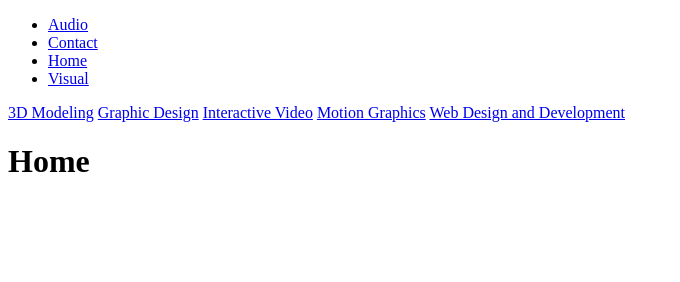
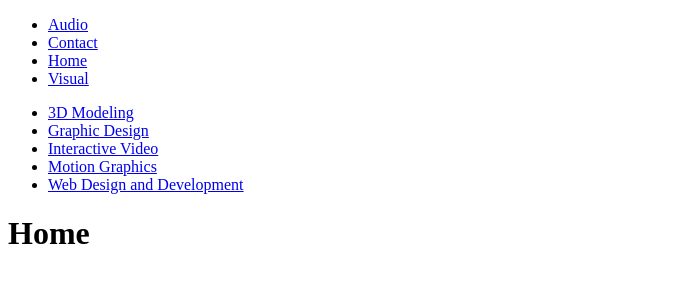
Before and after one commit to Ravanger/Personal-website_src, an Eleventy site: page pages/index.njk in a window 1280 px wide. Shown: the whole page, without its empty margins (0-680 px from the left). Built offline with nearby package versions, Linux system fonts and the light colour scheme; Eleventy itself is replaced by a stand-in of ours; files that its build step writes are made by us from their sources; what pretty would draw is missing.

Commit message:
Abstracting and HTML structure

```diff
--- a/_includes/layouts/base.njk
+++ b/_includes/layouts/base.njk
@@ -1,6 +1,10 @@
-{% include "layouts/partials/header.njk" %}
+<!doctype html>
+<html lang="en">
+    {% include "layouts/partials/head.njk" %}
 
-<h1>{{ title }}</h1>
-{{ content | safe }}
-
-{% include "layouts/partials/footer.njk" %}
+    <body>
+        {% include "layouts/partials/header_top.njk" %}
+        {% include "layouts/partials/body_content.njk" %}
+        {% include "layouts/partials/footer.njk" %}
+    </body>
+</html>
--- /dev/null
+++ b/_includes/layouts/partials/body_content.njk
@@ -0,0 +1,2 @@
+<h1>{{ title }}</h1>
+{{ content | safe }}
--- a/_includes/layouts/partials/footer.njk
+++ b/_includes/layouts/partials/footer.njk
@@ -1,2 +1,3 @@
-    </body>
-</html>
+<footer>
+    {# Footer goes here #}
+</footer>
--- /dev/null
+++ b/_includes/layouts/partials/head.njk
@@ -0,0 +1,4 @@
+<head>
+    <meta charset="utf-8">
+    <title>{{ settings.siteName }}</title>
+</head>
--- a/_includes/layouts/partials/header.njk
+++ /dev/null
@@ -1,20 +0,0 @@
-<!doctype html>
-<html lang="en">
-    <head>
-        <meta charset="utf-8">
-        <title>{{ settings.siteName }}</title>
-    </head>
-    <body>
-
-    <ul id="navmenu">
-        {% for pagefile in collections.pages %}
-            <li {% if pagefile.url == page.url %} class="active" {% endif %}><a href="{{ pagefile.url }}">{{ pagefile.data.title }}</a></li>
-        {% endfor %}
-    </ul>
-
-    <div id="tagsmenu">
-        {% for tag in collections.tagList %}
-            {% set tagUrl %}/Projects/{{ tag }}/{% endset %}
-            <a href="{{ tagUrl | url }}" {% if tagUrl == page.url %} class="active" {% endif %}>{{ tag }}</a>
-        {% endfor %}
-    </div>
--- /dev/null
+++ b/_includes/layouts/partials/header_top.njk
@@ -0,0 +1,7 @@
+<header>
+    {# Logo and title go here #}
+</header>
+<nav>
+    {% include "layouts/partials/menu_main.njk" %}
+    {% include "layouts/partials/menu_tags.njk" %}
+</nav>
--- /dev/null
+++ b/_includes/layouts/partials/menu_main.njk
@@ -0,0 +1,5 @@
+<ul id="navmenu">
+    {% for pagefile in collections.pages %}
+        <li {% if pagefile.url == page.url %} class="active" {% endif %}><a href="{{ pagefile.url }}">{{ pagefile.data.title }}</a></li>
+    {% endfor %}
+</ul>
--- /dev/null
+++ b/_includes/layouts/partials/menu_tags.njk
@@ -0,0 +1,6 @@
+<ul id="tagsmenu">
+    {% for tag in collections.tagList %}
+        {% set tagUrl %}/Projects/{{ tag }}/{% endset %}
+        <li {% if tagUrl == page.url %} class="active" {% endif %}><a href="{{ tagUrl | url }}">{{ tag }}</a></li>
+    {% endfor %}
+</ul>
```
